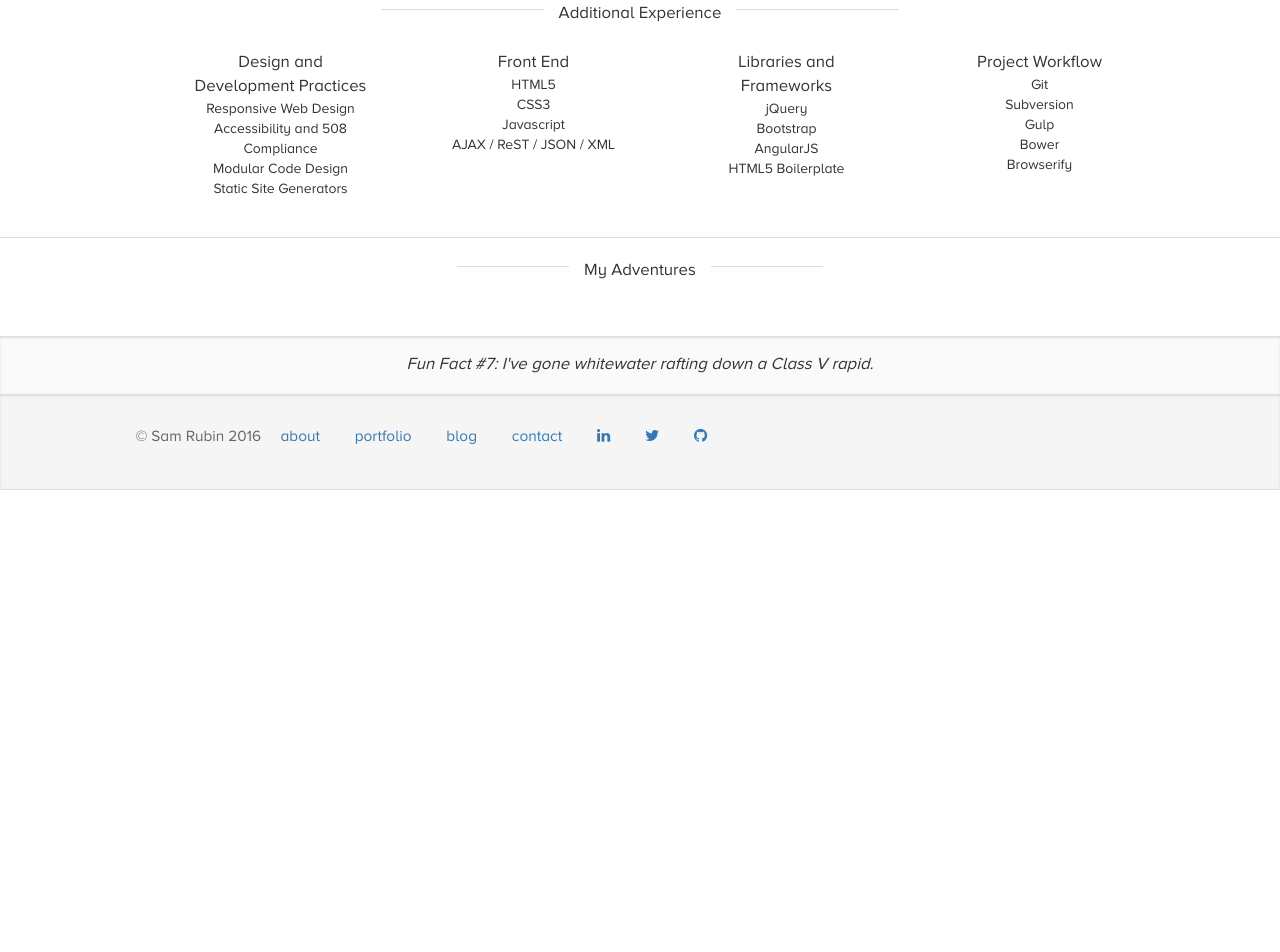
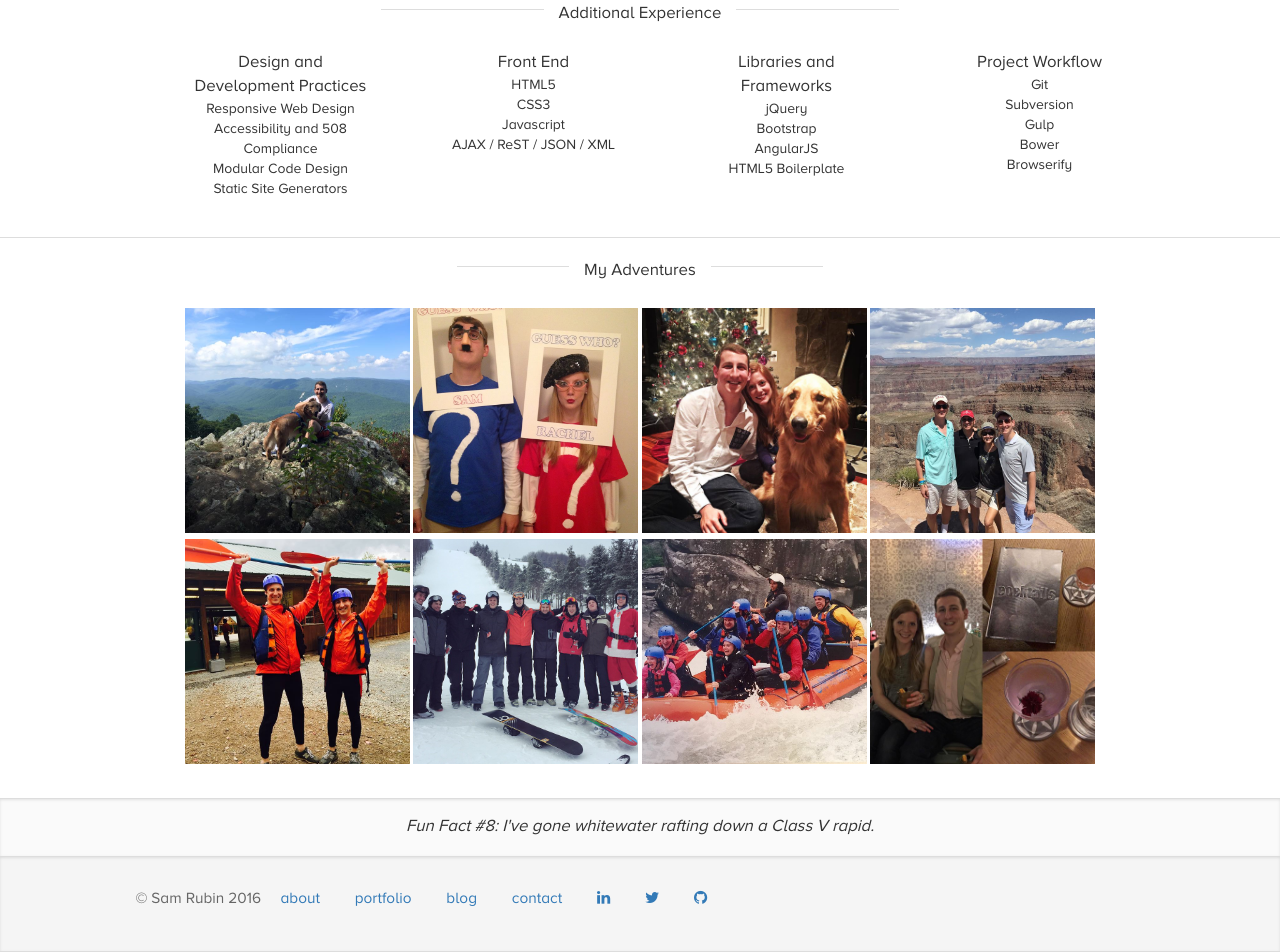
Before and after one commit to smrubin/smrubin.github.io, a Jekyll site: the page built from about.html, in a window 1280 px wide. Shown: the part 1003-1955 px from the top of the page. Built offline with Jekyll 4.4.1, drawn with Linux system fonts in a browser that asks for light colours; nearby versions of some CDN libraries.

Commit message:
Added photos

```diff
--- a/about.html
+++ b/about.html
@@ -103,10 +103,15 @@ title: About
 <section id="photos" class="text-center">
     <div class="section-content">
         <div class="section-header text-center mar-bottom"><span>My Adventures</span></div>
-        <div class="container-fluid">
-            <div class="row">
-
-            </div>
+        <div class="free-wall">
+            <div id="mountain-max" class="brick"></div>
+            <div id="guess-who" class="brick"></div>
+            <div id="christmas-max" class="brick"></div>
+            <div id="grand-canyon" class="brick"></div>
+            <div id="rafting-land" class="brick"></div>
+            <div id="skiing-btas" class="brick"></div>
+            <div id="rafting-water" class="brick"></div>
+            <div id="cocktails" class="brick"></div>
         </div>
     </div>
 </section>
--- a/css/main.css
+++ b/css/main.css
@@ -412,6 +412,39 @@ footer .social-icons li {
   padding-top: 1em;
 }
 
+.brick {
+  width: 225px;
+  height: 225px;
+  background-position: center;
+  background-size: cover;
+  background-repeat: no-repeat;
+  display: inline-block;
+}
+#mountain-max {
+  background-image: url('../img/mountain_max.jpg');
+}
+#cocktails {
+  background-image: url('../img/cocktails.jpg');
+}
+#christmas-max {
+  background-image: url('../img/christmas_max.jpg');
+}
+#grand-canyon {
+  background-image: url('../img/grandcanyon.jpg');
+}
+#rafting-land {
+  background-image: url('../img/rafting_land.jpg');
+}
+#rafting-water {
+  background-image: url('../img/rafting_water.jpg');
+}
+#guess-who {
+  background-image: url('../img/guess_who.jpg');
+}
+#skiing-btas {
+  background-image: url('../img/skiing_btas.jpg');
+}
+
 /*==================================================
 =            Bootstrap 3 Media Queries             =
 ==================================================*/
--- a/js/main.js
+++ b/js/main.js
@@ -1,6 +1,5 @@
 $(function() {
-
 	var funFacts = ['After graduation, I backpacked seven countries in Europe: Denmark, Germany, Czech Republic, Italy, Spain, France, and the U.K.', 'I am an avid skier and have skied more than a dozen resorts, my favorite being Whistler, Canada.', 'I used to be internationally ranked in Guitar Hero.', 'I grew up with three Shih Tzus named Dill, Phil, and Coco.', 'I graduated as the Salutatorian of my high school class and gave a speech wearing a "Stud Muffin" t-shirt.', 'My favorite videogame of all-time is Fez.', 'My favorite beer of all-time is Delirium Tremens.', 'I\'ve gone whitewater rafting down a Class V rapid.', 'My favorite programming languare is Javascript (surprise).', 'My favorite band is the Foo Fighters.', 'My favorite song, if I had to pick one, is "That Was A Crazy Game of Poker" by O.A.R.', 'The only board game my girlfriend consistently beats me at is Mancala', 'My favorite game on the casino floor is Pai Gow Poker.', 'As a kid, I had a traumatic experience with a Christmas tree falling on me as it was being chopped down.', 'Somewhere out there on the Internet exists my embarrassing first-year class president campaign video (I did come in 3rd place).'];
 	var randomNumber = Math.floor(Math.random()*funFacts.length);
-	$('#fun-fact').html('Fun Fact #' + randomNumber + ': ' + funFacts[randomNumber]);
+	$('#fun-fact').html('Fun Fact #' + (randomNumber + 1) + ': ' + funFacts[randomNumber]);
 });
```
Also changed, not shown: img/christmas_max.jpg (added), img/cocktails.jpg (added), img/grandcanyon.jpg (added), img/guess_who.jpg (added), img/mountain_max.jpg (added), img/rafting_land.jpg (added), img/rafting_water.jpg (added), img/skiing_btas.jpg (added).
